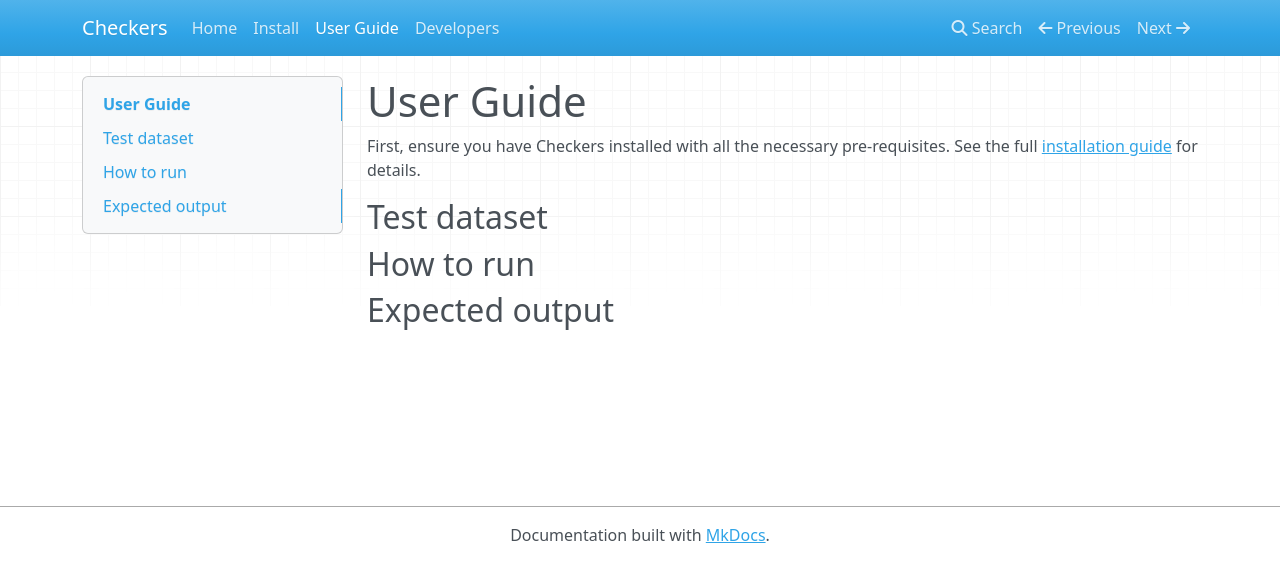
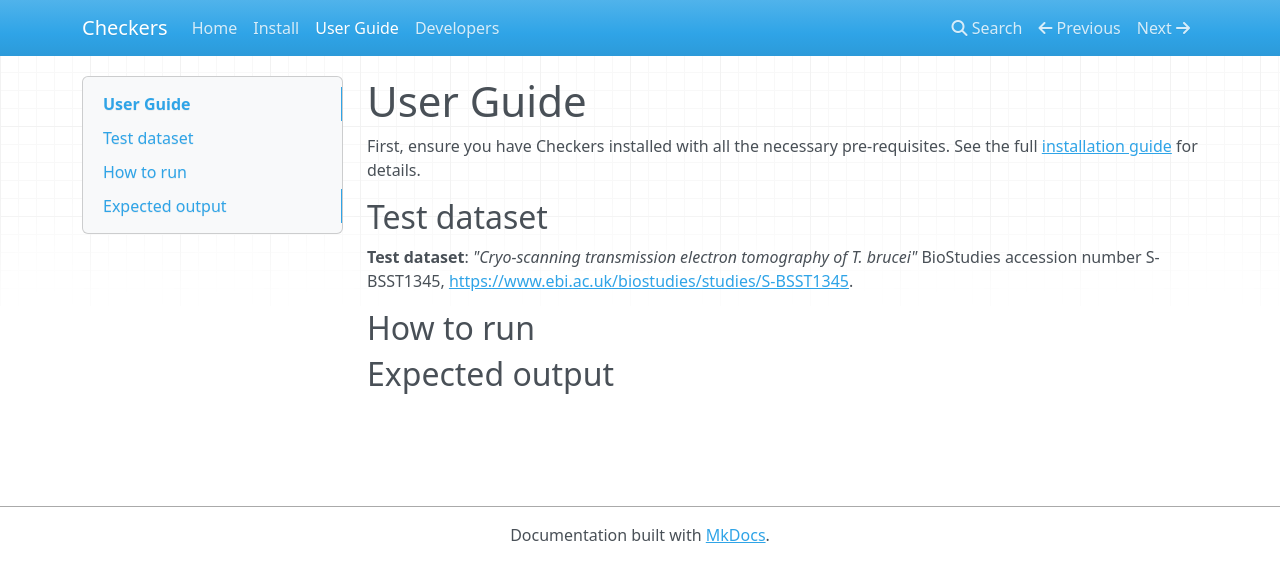
Before and after one commit to trepout/Checkers, an MkDocs documentation site: the page built from docs/user_guide.md, in a window 1280 px wide. Shown: the top 582 px of the page. Built offline with MkDocs 1.6.1, drawn with Linux system fonts in a browser that asks for light colours; nearby versions of some CDN libraries.

Commit message:
Update user_guide.md - add test dataset link

```diff
--- a/docs/user_guide.md
+++ b/docs/user_guide.md
@@ -4,6 +4,8 @@ First, ensure you have Checkers installed with all the necessary pre-requisites.
 
 ## Test dataset
 
+**Test dataset**: *"Cryo-scanning transmission electron tomography of T. brucei"* BioStudies accession number S-BSST1345, [https://www.ebi.ac.uk/biostudies/studies/S-BSST1345](https://www.ebi.ac.uk/biostudies/studies/S-BSST1345).
+
 ## How to run
 
 ## Expected output
```
